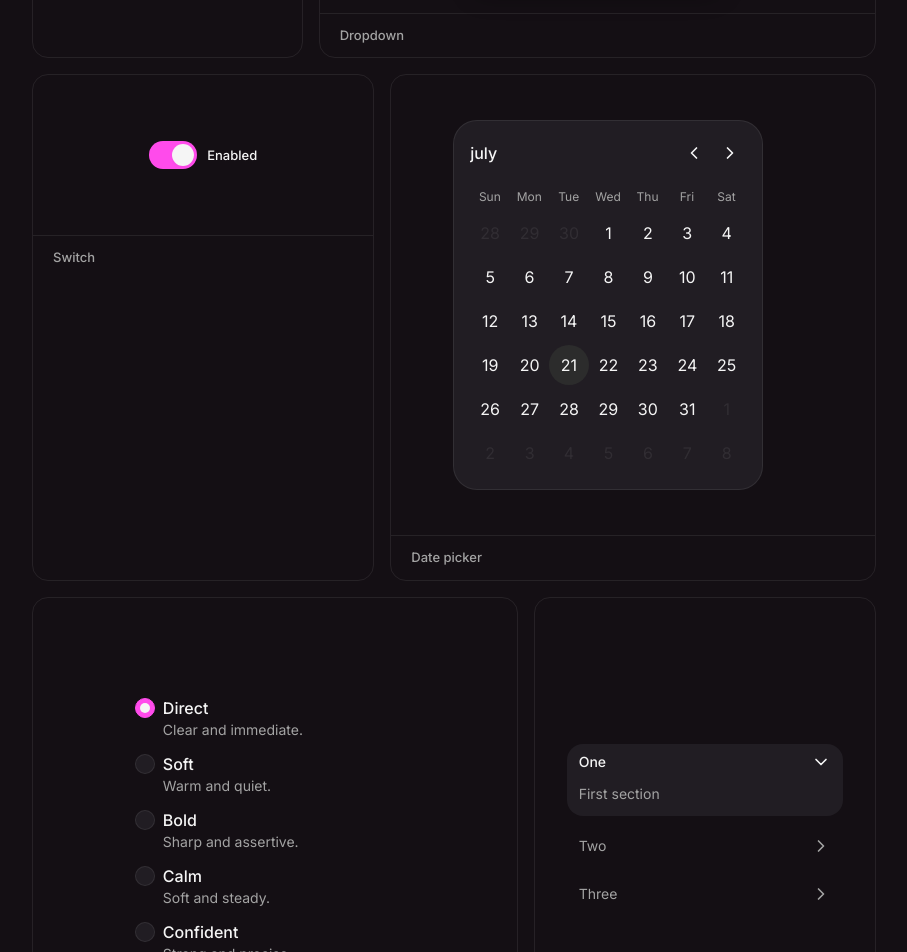
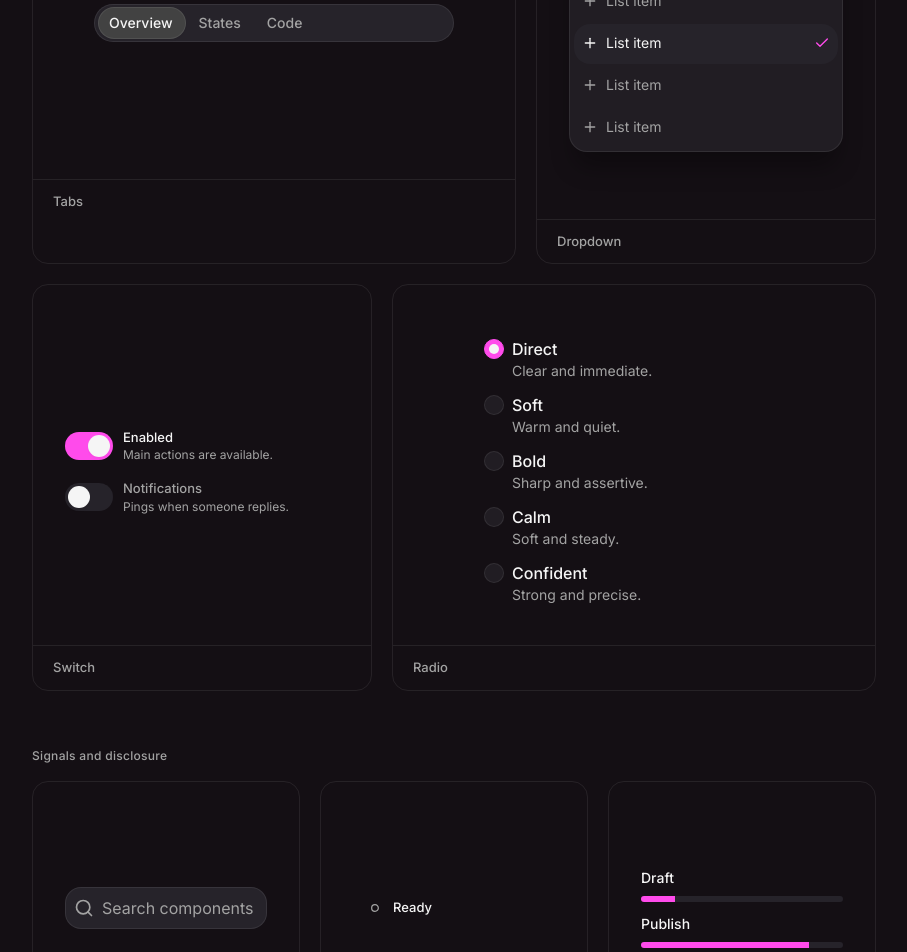
Before and after one commit to lucassimula-hash/baby-chilli, a Next.js app: page /docs/showcase in a window 1280 px wide. Shown: the part 1040-1992 px from the top of the page, without its empty margins (316-1223 px from the left). Built offline with nearby package versions, Linux system fonts and the light colour scheme.

Commit message:
refine docs showcase layout

```diff
--- a/app/docs/[slug]/page.tsx
+++ b/app/docs/[slug]/page.tsx
@@ -33,7 +33,7 @@ export default async function DocsPage({
   return (
     <div className="min-w-0 flex-1">
       <PageHeader currentSlug={slug} title={component.name} />
-      <p className="mb-12 text-[14px] text-[var(--text-base-secondary)]">
+      <p className="mb-12 max-w-[570px] text-[14px] leading-relaxed text-[var(--text-base-secondary)]">
         {component.description}
       </p>
 
--- a/components/docs/page-header.tsx
+++ b/components/docs/page-header.tsx
@@ -52,12 +52,12 @@ export function PageHeader({
         className
       )}
     >
-      <div className="max-w-2xl">
+      <div className="max-w-[640px]">
         <AnimatedTitle as="h1" className="text-[24px] font-bold tracking-tight text-[var(--text-base-primary)]">
           {title}
         </AnimatedTitle>
         {subtitle ? (
-          <p className="mt-2 max-w-2xl text-[14px] leading-relaxed text-[var(--text-base-secondary)]">
+          <p className="mt-2 max-w-[570px] text-[14px] leading-relaxed text-[var(--text-base-secondary)]">
             {subtitle}
           </p>
         ) : null}
--- a/components/showcase/showcase-page.tsx
+++ b/components/showcase/showcase-page.tsx
@@ -17,11 +17,13 @@ import { IconButton } from "@/components/ui/icon-button";
 import { Tabs } from "@/components/ui/tabs";
 import { Input } from "@/components/ui/input";
 import { TextArea } from "@/components/ui/textarea";
-import { DatePicker } from "@/components/ui/date-picker";
 import { Toggle } from "@/components/ui/toggle";
 import { RadioGroup, Radio } from "@/components/ui/radio";
 import { AccordionGroup, AccordionItem } from "@/components/ui/accordion";
 import { Dropdown, MenuItem } from "@/components/ui/dropdown";
+import { SearchBar } from "@/components/ui/search-bar";
+import { ThinkingIndicator } from "@/components/ui/thinking-indicator";
+import { ProgressBar } from "@/components/ui/progress-bar";
 import { PageHeader } from "@/components/docs/page-header";
 import { cn } from "@/lib/utils";
 
@@ -29,6 +31,12 @@ const TAB_ITEMS = [
   { label: "Overview", value: "overview" },
   { label: "States", value: "states" },
   { label: "Code", value: "code" },
+];
+
+const ACCORDION_ITEMS = [
+  { value: "one", title: "One", body: "First section" },
+  { value: "two", title: "Two", body: "Second section" },
+  { value: "three", title: "Three", body: "Third section" },
 ];
 
 const DROPDOWN_ITEMS = [
@@ -42,20 +50,22 @@ const DROPDOWN_ITEMS = [
 export function ShowcasePage() {
   const [tab, setTab] = useState("overview");
   const [query, setQuery] = useState("");
-  const [date, setDate] = useState<Date | undefined>(new Date());
   const [tone, setTone] = useState("direct");
   const [enabled, setEnabled] = useState(true);
+  const [notifications, setNotifications] = useState(false);
   const [dropdownIndex, setDropdownIndex] = useState(2);
 
   return (
-    <article className="mx-auto flex w-full max-w-6xl flex-col gap-8 px-4 py-8 md:px-6 md:py-10">
+    <article className="mx-auto flex w-full max-w-6xl flex-col gap-12 px-4 py-8 md:px-6 md:py-10">
       <PageHeader
         currentSlug="showcase"
         title="Showcase"
         subtitle="Components, states, and patterns in one place."
       />
 
-      <section className="grid grid-cols-1 gap-4 lg:grid-cols-12 lg:gap-4">
+      <div className="space-y-14">
+        <ShowcaseSection title="Core controls">
+          <div className="grid grid-cols-1 gap-4 lg:grid-cols-12 lg:gap-5">
             <ShowcaseTile className="lg:col-span-7" label="Button" minHeight="190px">
               <div className="flex flex-wrap items-center justify-center gap-3">
                 <Button leftIcon={Compass}>Primary</Button>
@@ -93,15 +103,25 @@ export function ShowcasePage() {
                 <TextArea label="Message" placeholder="Write something" rows={4} />
               </div>
             </ShowcaseTile>
+          </div>
+        </ShowcaseSection>
 
-        <ShowcaseTile className="lg:col-span-4" label="Tabs" minHeight="160px">
-          <div className="mx-auto w-full max-w-[280px]">
-            <Tabs items={TAB_ITEMS} value={tab} onValueChange={setTab} type="segmented" size="md" />
+        <ShowcaseSection title="Selection patterns">
+          <div className="grid grid-cols-1 gap-4 lg:grid-cols-12 lg:gap-5">
+            <ShowcaseTile className="lg:col-span-7" label="Tabs" minHeight="320px" labelAlign="left">
+              <div className="mx-auto flex w-full max-w-[360px] flex-col gap-5 pt-2">
+                <Tabs
+                  items={TAB_ITEMS}
+                  value={tab}
+                  onValueChange={setTab}
+                  type="segmented"
+                  size="md"
+                />
               </div>
             </ShowcaseTile>
 
-        <ShowcaseTile className="lg:col-span-8" label="Dropdown" minHeight="160px">
-          <div className="mx-auto w-full max-w-[260px]">
+            <ShowcaseTile className="lg:col-span-5" label="Dropdown" minHeight="360px" labelAlign="left">
+              <div className="mx-auto flex w-full max-w-[300px] flex-col gap-4 pt-2">
                 <Dropdown checkedIndex={dropdownIndex} size="md" className="w-full">
                   {DROPDOWN_ITEMS.map((label, index) => (
                     <MenuItem
@@ -116,25 +136,29 @@ export function ShowcasePage() {
               </div>
             </ShowcaseTile>
 
-        <ShowcaseTile className="lg:col-span-5" label="Switch" minHeight="160px">
-          <div className="mx-auto flex w-full max-w-[220px] justify-center">
+            <ShowcaseTile className="lg:col-span-5" label="Switch" minHeight="360px" labelAlign="left">
+              <div className="mx-auto flex w-full max-w-[280px] flex-col gap-4 pt-3">
                 <Toggle
                   size="md"
                   checked={enabled}
                   onCheckedChange={setEnabled}
                   label="Enabled"
+                  description="Main actions are available."
+                  className="w-full"
+                />
+                <Toggle
+                  size="md"
+                  checked={notifications}
+                  onCheckedChange={setNotifications}
+                  label="Notifications"
+                  description="Pings when someone replies."
+                  className="w-full"
                 />
               </div>
             </ShowcaseTile>
 
-        <ShowcaseTile className="lg:col-span-7" label="Date picker" minHeight="460px">
-          <div className="mx-auto w-full max-w-[360px]">
-            <DatePicker value={date} onChange={setDate} />
-          </div>
-        </ShowcaseTile>
-
-        <ShowcaseTile className="lg:col-span-7" label="Radio" minHeight="460px" labelAlign="left">
-          <div className="mx-auto w-full max-w-[280px]">
+            <ShowcaseTile className="lg:col-span-7" label="Radio" minHeight="360px" labelAlign="left">
+              <div className="mx-auto w-full max-w-[300px] pt-2">
                 <RadioGroup value={tone} onValueChange={setTone} className="gap-3 pt-1">
                   <Radio value="direct" label="Direct" description="Clear and immediate." />
                   <Radio value="soft" label="Soft" description="Warm and quiet." />
@@ -144,24 +168,85 @@ export function ShowcasePage() {
                 </RadioGroup>
               </div>
             </ShowcaseTile>
+          </div>
+        </ShowcaseSection>
 
-        <ShowcaseTile className="lg:col-span-5" label="Accordion" minHeight="460px" labelAlign="left">
-          <div className="mx-auto w-full max-w-2xl">
+        <ShowcaseSection title="Signals and disclosure">
+          <div className="grid grid-cols-1 gap-4 lg:grid-cols-12 lg:gap-5">
+            <ShowcaseTile className="lg:col-span-4" label="Search" minHeight="240px" labelAlign="left">
+              <div className="mx-auto flex w-full max-w-[320px] flex-col gap-4 pt-3">
+                <SearchBar
+                  value={query}
+                  onChange={(e) => setQuery(e.target.value)}
+                  onClear={() => setQuery("")}
+                  placeholder="Search components"
+                />
+              </div>
+            </ShowcaseTile>
+
+            <ShowcaseTile
+              className="lg:col-span-4"
+              label="Thinking indicator"
+              minHeight="240px"
+              labelAlign="left"
+            >
+              <div className="mx-auto flex w-full max-w-[260px] flex-col gap-4 pt-3">
+                <ThinkingIndicator words={["Thinking", "Checking", "Ready"]} interval={2600} />
+              </div>
+            </ShowcaseTile>
+
+            <ShowcaseTile className="lg:col-span-4" label="Progress bar" minHeight="240px" labelAlign="left">
+              <div className="mx-auto flex w-full max-w-[320px] flex-col gap-4 pt-3">
+                <div className="space-y-3">
+                  <div className="space-y-2">
+                    <p className="text-sm font-medium text-[var(--text-base-primary)]">Draft</p>
+                    <ProgressBar value={24} segments={6} size="md" />
+                  </div>
+                  <div className="space-y-2">
+                    <p className="text-sm font-medium text-[var(--text-base-primary)]">Publish</p>
+                    <ProgressBar value={88} segments={6} size="md" />
+                  </div>
+                </div>
+              </div>
+            </ShowcaseTile>
+
+            <ShowcaseTile className="lg:col-span-12" label="Accordion" minHeight="360px" labelAlign="left">
+              <div className="mx-auto flex w-full max-w-[680px] flex-col gap-4 pt-3">
                 <AccordionGroup type="single" defaultValue="one" className="gap-3 w-full">
-              <AccordionItem value="one" title="One" defaultOpen>
-                First section
+                  {ACCORDION_ITEMS.map((item) => (
+                    <AccordionItem
+                      key={item.value}
+                      value={item.value}
+                      title={item.title}
+                      defaultOpen={item.value === "one"}
+                    >
+                      {item.body}
                     </AccordionItem>
-              <AccordionItem value="two" title="Two">
-                Second section
-              </AccordionItem>
-              <AccordionItem value="three" title="Three">
-                Third section
-              </AccordionItem>
+                  ))}
                 </AccordionGroup>
               </div>
             </ShowcaseTile>
+          </div>
+        </ShowcaseSection>
+      </div>
+    </article>
+  );
+}
+
+function ShowcaseSection({
+  title,
+  children,
+}: {
+  title: string;
+  children: ReactNode;
+}) {
+  return (
+    <section className="space-y-4">
+      <p className="text-[12px] font-medium tracking-wide text-[var(--text-base-secondary)]">
+        {title}
+      </p>
+      {children}
     </section>
-    </article>
   );
 }
 
@@ -180,10 +265,10 @@ function ShowcaseTile({
 }) {
   return (
     <motion.section
-      whileHover={{ scale: 1.004 }}
-      whileTap={{ scale: 0.998 }}
+      whileHover={{ scale: 1.002 }}
+      whileTap={{ scale: 0.999 }}
       className={cn(
-        "group overflow-hidden rounded-[16px] border border-[var(--borders-default)] transition-colors duration-200 hover:border-[var(--text-base-secondary)]",
+        "group overflow-hidden rounded-[16px] border border-[var(--borders-default)] transition-colors duration-200 hover:bg-[var(--backgrounds-neutral-secondary-default)]/10",
         className
       )}
     >
@@ -198,11 +283,11 @@ function ShowcaseTile({
 
       <div
         className={cn(
-          "border-t border-[var(--borders-default)] px-5 py-3 transition-colors duration-200 group-hover:bg-[var(--backgrounds-neutral-secondary-default)]/40",
+          "border-t border-[var(--borders-default)] px-5 py-3",
           labelAlign === "center" ? "text-center" : "text-left"
         )}
       >
-        <p className="text-[13px] font-medium text-[var(--text-base-secondary)] transition-colors duration-200 group-hover:text-[var(--text-base-primary)]">
+        <p className="text-[13px] font-medium text-[var(--text-base-secondary)]">
           {label}
         </p>
       </div>
```
Lines whose indentation alone changed are shown as unchanged.
